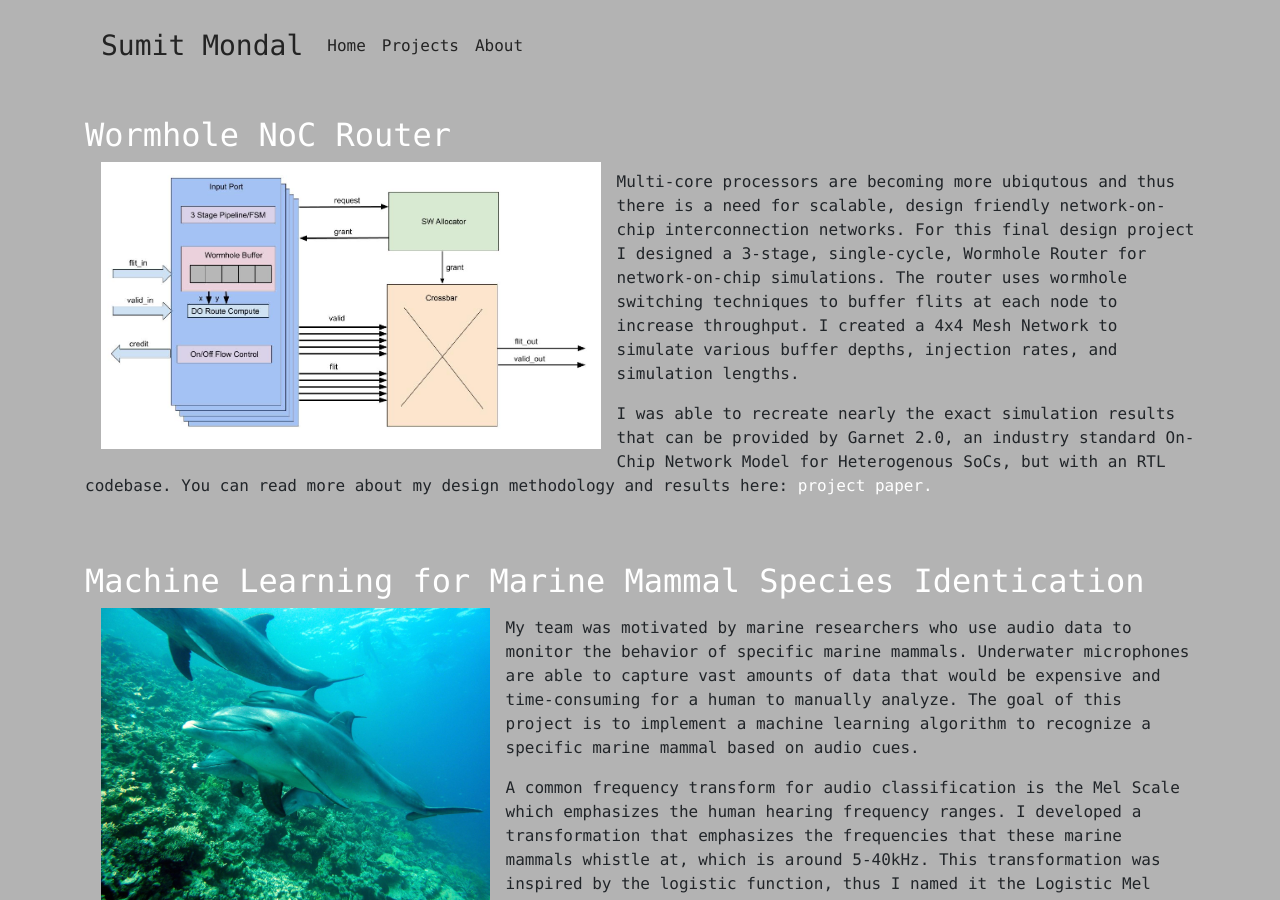
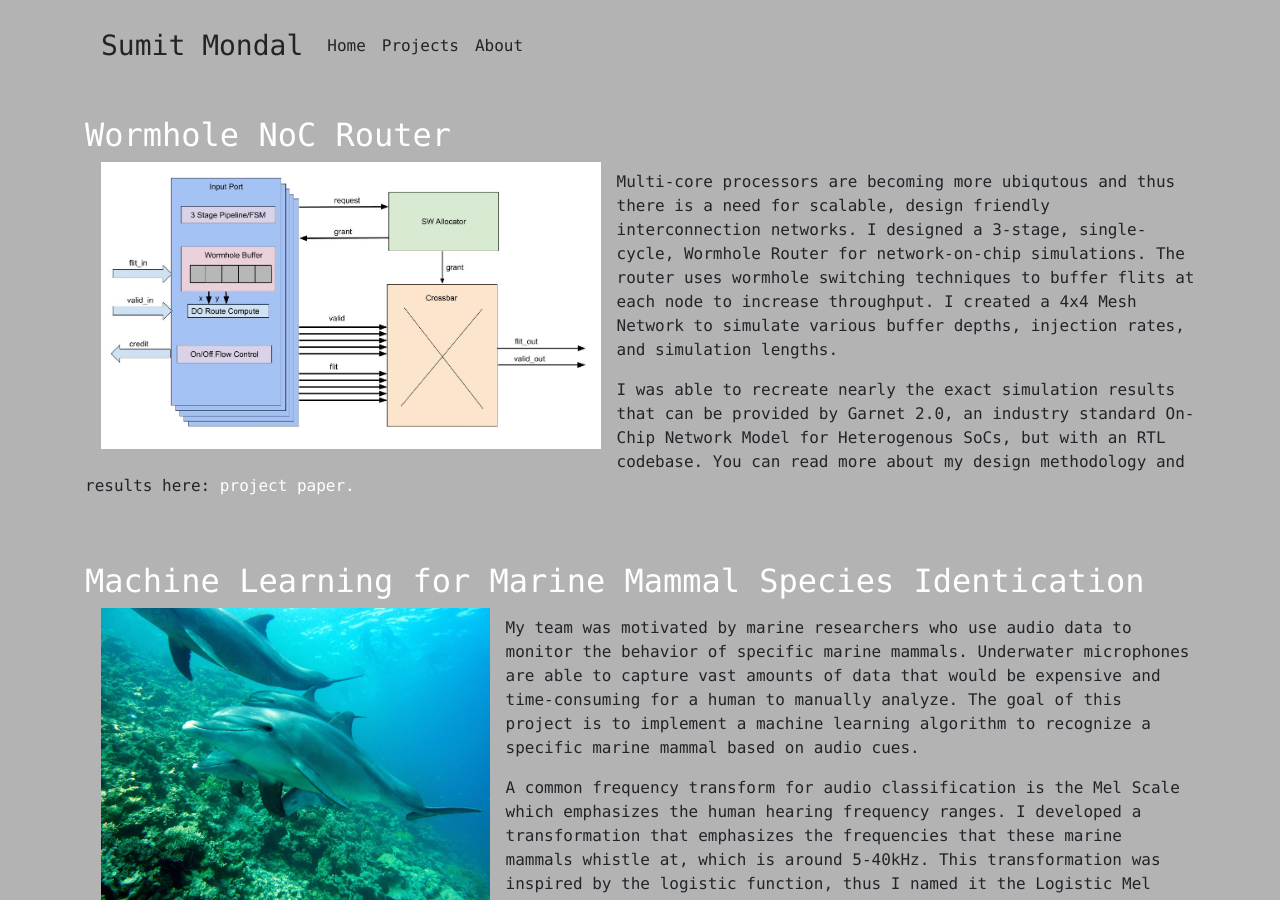
Before and after one commit to SumitMondal/SumitMondal.github.io, a Jekyll site: the page built from projects/index.html, in a window 1280 px wide and 900 px high. Built offline with Jekyll 4.4.1, drawn with Linux system fonts in a browser that asks for light colours.

Commit message:
wormhole project

```diff
--- a/projects/index.html
+++ b/projects/index.html
@@ -18,7 +18,7 @@ layout: project
       <br>
       <h2 class="text-secondary"><a href="https://github.com/SumitMondal/wormholeRouter">Wormhole NoC Router</a></h2>
       <p><img src="/images/wormhole.jpg" style="width: 45%;display: block; float:left;margin:0 1em 1em 1em;"   alt="cover" /></p>
-      <p>Multi-core processors are becoming more ubiqutous and thus there is a need for scalable, design friendly network-on-chip interconnection networks. For this final design project I designed a 3-stage, single-cycle, Wormhole Router for network-on-chip simulations. The router uses wormhole switching techniques to buffer flits at each node to increase throughput. I created a 4x4 Mesh Network to simulate various buffer depths, injection rates, and simulation lengths.</p>
+      <p>Multi-core processors are becoming more ubiqutous and thus there is a need for scalable, design friendly interconnection networks. I designed a 3-stage, single-cycle, Wormhole Router for network-on-chip simulations. The router uses wormhole switching techniques to buffer flits at each node to increase throughput. I created a 4x4 Mesh Network to simulate various buffer depths, injection rates, and simulation lengths.</p>
       <p>I was able to recreate nearly the exact simulation results that can be provided by Garnet 2.0, an industry standard On-Chip Network Model for Heterogenous SoCs, but with an RTL codebase. You can read more about my design methodology and results here: <a href="/docs/wormhole.pdf">project paper.</a></p>
       <br>
     </div>
```
Also changed, not shown: 1 other file.
